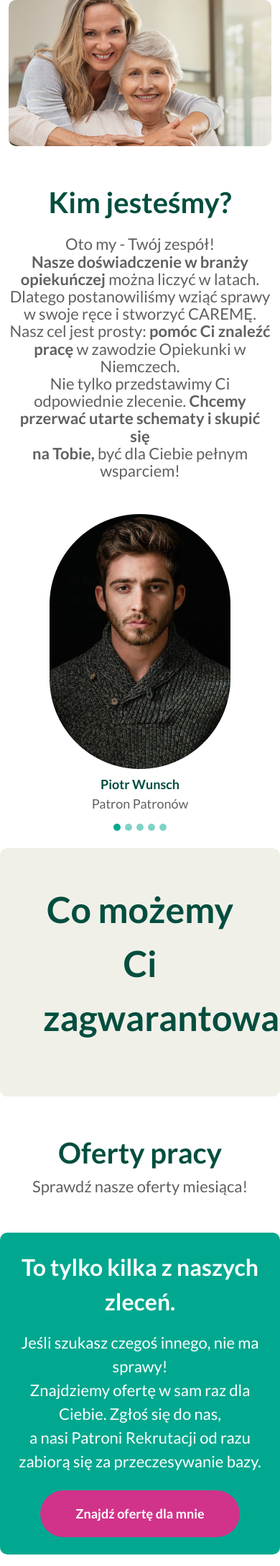
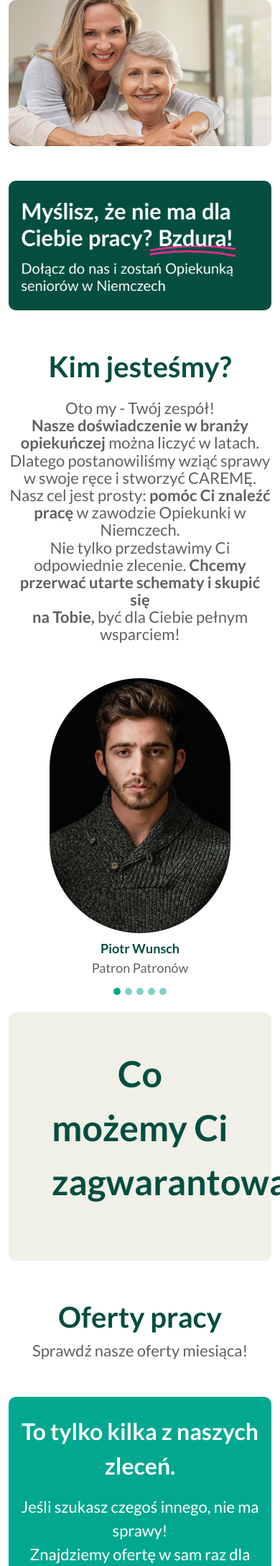
Before and after one commit to adrianbozko/Carema, a PHP site: page / in a window 390 px wide; the page is wider, and only the part inside the window is pictured. Shown: the part 80-2255 px from the top of that part at 72% size. Run offline with PHP 8.4, Linux system fonts and the light colour scheme.

Commit message:
mobile version for Kontakt & formularz section

```diff
--- a/css/style.css
+++ b/css/style.css
@@ -133,6 +133,11 @@ a:active {
     position: absolute;
     bottom: 25px;
     left: 25px;
+    max-width: 493px;
+}
+
+.mobile-form-background-text {
+    border-radius: 10px;
 }
 
 .forms {
@@ -664,7 +669,7 @@ hr {
     }
 }
 
-@media only screen and (max-width: 991px) {
+@media only screen and (max-width: 992px) {
     .forms {
         display: none;
     }
@@ -673,3 +678,26 @@ hr {
         display: none;
     }
 }
+
+@media only screen and (min-width: 992px) {
+
+    .mobile-form-background-text {
+        display: none;
+    }
+}
+
+@media (max-width: 767px) {
+    .direction-row-mobile {
+        flex-direction: column;
+        text-align: center;
+    }
+
+}
+
+
+
+@media (min-width: 576px) {
+    .no-padding {
+        padding: 0;
+    }
+}
--- a/index.html
+++ b/index.html
@@ -91,7 +91,7 @@
 
       <!-- BG and Form - Desktop -->
 
-      <div class="container mb-5">
+      <div class="container mb-5 no-padding">
             <div class="form-background">
               <img class="form-background-bg img-fluid" src="images/head_background.png"/>
               <img class="form-background-text img-fluid" src="images/form_text.png"/>
@@ -144,10 +144,13 @@
               </div>
             </div>
       </div>
+      <div class="container mb-5 no-padding">
+        <img class="img-fluid mobile-form-background-text" src="images/form_text_mobile.png"/>
+      </div>
 
       <!-- Kim jesteśmy? -->
 
-      <div class="container mb-5">
+      <div class="container mb-5 no-padding">
         <div class="who-title mb-3" id="onas">
           Kim jesteśmy?
         </div>
@@ -330,9 +333,11 @@
 
       <!-- Co możemy Ci zagwarantować? -->
 
-      <div class="container mb-5">
+      <div class="container mb-5 no-padding">
+        <div class="container">
           <div class="row our-offer-box p-5" id="gwarantujemy">
             <div class="recruitment-text-title mb-4">Co możemy Ci zagwarantować?</div>
+          </div>
         </div>
       </div>
 
@@ -345,7 +350,8 @@
 
       <!-- Zgłoś się -->
 
-      <div class="container mb-5">
+      <div class="container mb-5 no-padding">
+        <div class="container">
           <div class="row green-bg py-4 justify-content-center">
             <div class="no-offer-text mb-3">
               To tylko kilka z naszych zleceń.
@@ -356,10 +362,12 @@
             </div>
           </div>
         </div>
+      </div>
 
       <!-- Proces rekrutacji -->
 
-      <div class="container mb-5">
+      <div class="container mb-5 no-padding">
+        <div class="container">
           <div class="row recruitment-box p-5" id="rekrutacja">
             <div class="recruitment-text-title mb-4">Proces rekrutacji</div>
             <div class="row align-items-center py-2 d-flex flex-nowrap">
@@ -455,24 +463,26 @@
             </div>
           </div>
         </div>
+      </div>
 
       <!-- Kontakt & formularz -->
 
-      <div class="container mb-5">
+      <div class="container mb-5 no-padding">
+        <div class="container">
           <div class="row">
             <div class="col-xl-7 no-padding-left no-padding-right-mobile margin-bottom-mobile display-inherit">
               <div class="p-5 contact-detail-box" id="kontakt">
-              <div class="row contact-main-text justify-content-center">Jak się z nami skontaktować?</div>
+                <div class="row contact-main-text justify-content-center text-center">Jak się z nami skontaktować?</div>
               <div class="row contact-sub-text justify-content-center">Tak, jak Ci wygodnie!</div>
-            <div class="row my-4">
-              <div class="col d-flex align-items-center">
+              <div class="row my-4 direction-row-mobile">
+                <div class="col d-flex align-items-center direction-row-mobile">
                     <img src="images/phone_contact.png" class="img-fluid icon">
                   <div class="details">
                     <div class="contact-info-title">Zadzwoń:</div>
                     <div class="contact-info-details">+48 737 932 272</div>
                   </div>
                 </div>
-              <div class="col d-flex align-items-center">
+                <div class="col d-flex align-items-center direction-row-mobile">
                     <img src="images/fb_contact.png" class="img-fluid icon">
                   <div class="details">
                     <div class="contact-info-title">Napisz na Messengerze:</div>
@@ -480,15 +490,15 @@
                   </div>
                 </div>
               </div>
-            <div class="row">
-              <div class="col d-flex align-items-center">
+              <div class="row direction-row-mobile">
+                <div class="col d-flex align-items-center direction-row-mobile">
                     <img src="images/whatsapp_contact.png" class="img-fluid icon">
                   <div class="details">
                     <div class="contact-info-title">Skorzystaj z WhatsAppa:</div>
                     <div class="contact-info-details">+48 357 357 863</div>
                   </div>
                 </div>
-              <div class="col d-flex align-items-center">
+                <div class="col d-flex align-items-center direction-row-mobile">
                     <img src="images/mail_contact.png" class="img-fluid icon">
                   <div class="details">
                     <div class="contact-info-title">Wyślij maila:</div>
@@ -538,6 +548,7 @@
                       <button type="submit" class="btn btn-primary btn-form w-100">Wyślij wiadomość</button>
                     </div>
                   </form>
+                </div>
               </div>
             </div>
           </div>
```
Also changed, not shown: images/form_text.png, images/form_text_mobile.png (added). Lines whose indentation alone changed are shown as unchanged.
